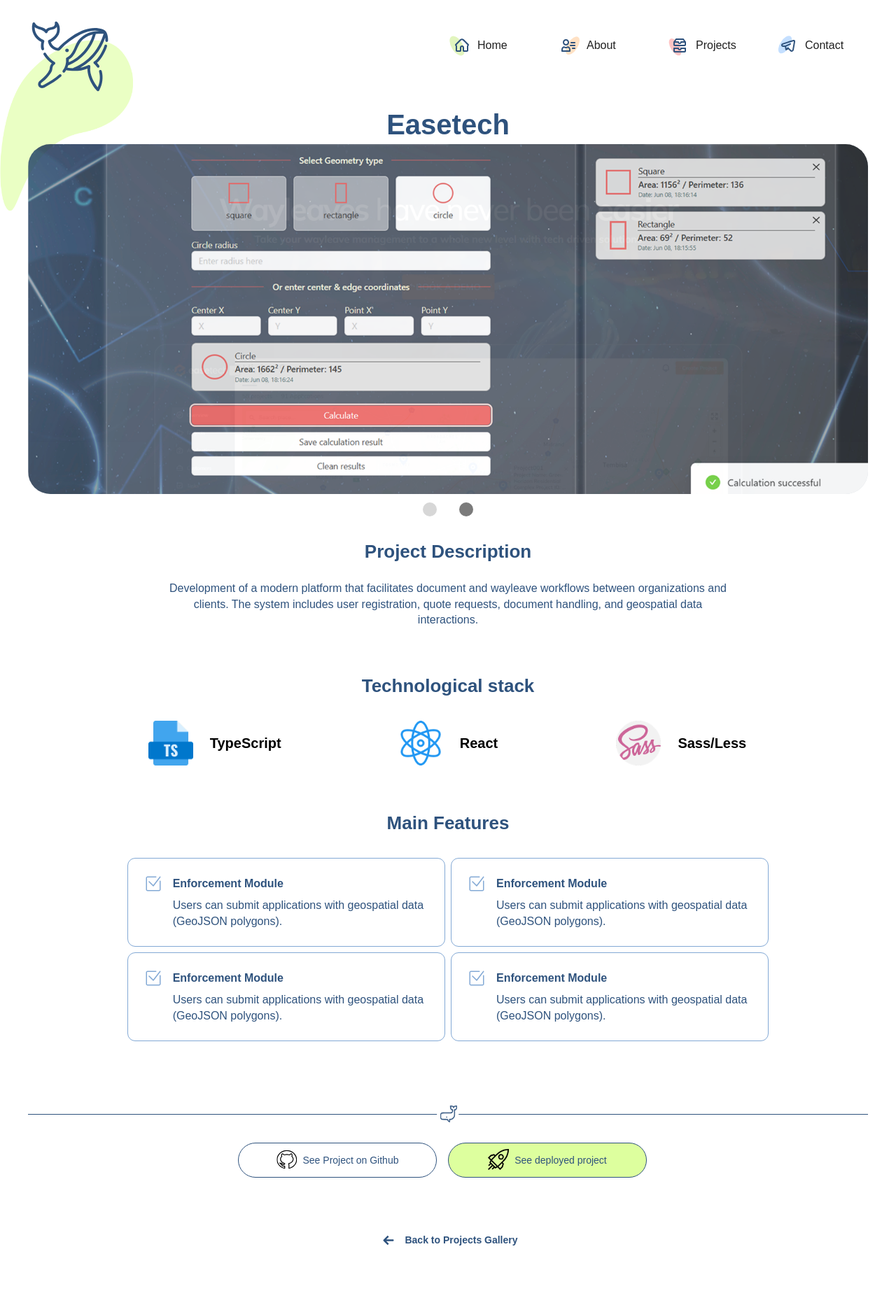
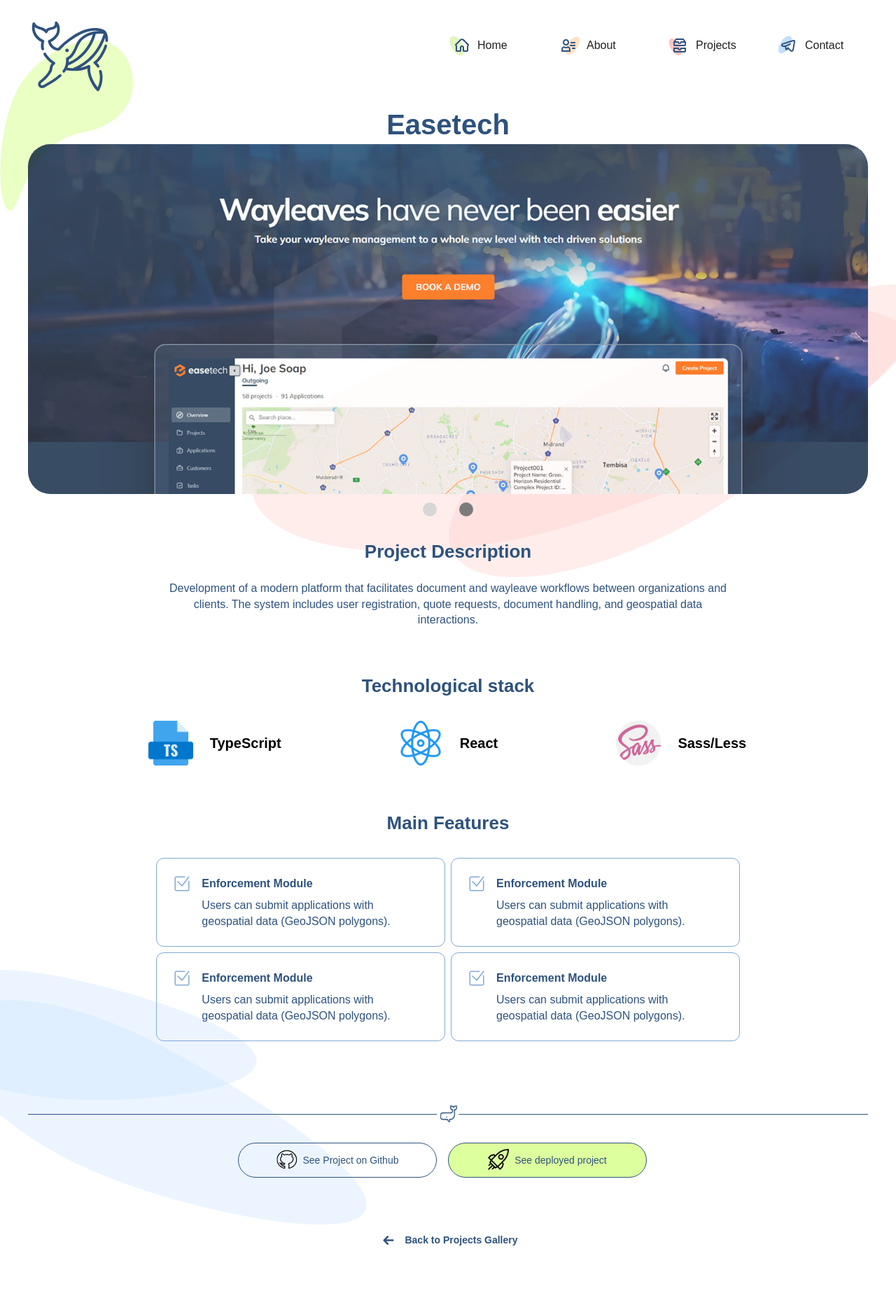
Before and after one commit to ev-indrik/my-portfolio, a React (Vite) app: page /project-page in a window 1280 px wide. Shown: the top 1855 px of the page at 70% size. Built offline with nearby package versions, Linux system fonts and the light colour scheme.

Commit message:
WIP: add ProjectPage background styles

```diff
--- a/src/pages/project-page/ProjectPage.scss
+++ b/src/pages/project-page/ProjectPage.scss
@@ -4,11 +4,15 @@
   position: relative;
   padding: 0 0 60px;
   z-index: 2;
+  overflow: hidden;
 
   .slider-item-wrapper {
+    position: relative;
+    z-index: 2;
     display: flex;
     align-items: center;
     height: 500px;
+    max-height: 500px;
     color: #797979;
     line-height: 160px;
     text-align: center;
@@ -43,6 +47,34 @@
           object-fit: contain;
         }
       }
+    }
+  }
+
+  .upper-project-img-wrapper {
+    position: absolute;
+    right: -50px;
+    top: 210px;
+    width: 1000px;
+    z-index: -1;
+
+    img {
+    width: 100%;
+    height: 100%;
+    object-fit: cover;
+    }
+  }
+
+  .lower-project-img-wrapper {
+    position: absolute;
+    left: -155px;
+    bottom: 90px;
+    width: 700px;
+    z-index: -1;
+
+    img {
+      width: 100%;
+      height: 100%;
+      object-fit: cover;
     }
   }
 }
--- a/src/pages/project-page/ProjectPage.tsx
+++ b/src/pages/project-page/ProjectPage.tsx
@@ -3,8 +3,11 @@
 import {Carousel, Col, Row} from "antd";
 
 import WebsiteTypography from "@/components/website-typography/WebsiteTypography";
-import img1 from '../projects/sections/projects-gallery/images/easetech.png'
-import img2 from '../projects/sections/projects-gallery/images/geo-calc.png'
+
+import upperBgImg from './images/upper-petals-project.png'
+import lowerBgImg from './images/lower-petals-project.png'
+
+import projectImg from '../projects/sections/projects-gallery/images/easetech.png'
 
 import TechLogoItem from "@/components/tech-logo-item/TechLogoItem";
 import {SvgIcon} from "@/components/icon/SvgIcon";
@@ -24,6 +27,11 @@
 
     return (
         <div className={'project-page-wrapper'}>
+
+            <div className={'upper-project-img-wrapper'}>
+                <img src={upperBgImg} alt={"background illustration"}/>
+            </div>
+
             <div className={'container'}>
 
                 <Row justify={'center'}>
@@ -36,10 +44,10 @@
                     autoplaySpeed={5000}
                 >
                     <div className={'slider-item-wrapper'}>
-                        <img src={img1} alt=""/>
+                        <img src={projectImg} alt={"project screenshot"}/>
                     </div>
                     <div className={'slider-item-wrapper'}>
-                        <img src={img2} alt=""/>
+                        <img src={projectImg} alt={'project screenshot'}/>
                     </div>
                 </Carousel>
 
@@ -82,7 +90,7 @@
                         <Title level={3} centered color={'primary'}>{'Main Features'}</Title>
                     </Col>
 
-                    <Col span={22} style={{paddingTop: 32, paddingBottom: 64}}>
+                    <Col span={20} style={{paddingTop: 32, paddingBottom: 64}}>
                         <Row justify={'center'}>
                             <Col span={20}>
                                 <Row justify={'center'} align={'stretch'} gutter={[8, 8]}>
@@ -207,8 +215,12 @@
                         onClick={backToGalleryClick}
                     />
                 </Row>
+            </div>
 
+            <div className={'lower-project-img-wrapper'}>
+                <img src={lowerBgImg} alt={"background illustration"}/>
             </div>
+
         </div>
     );
 };
```
Also changed, not shown: src/pages/project-page/images/lower-petals-project.png (added), src/pages/project-page/images/upper-petals-project.png (added).
